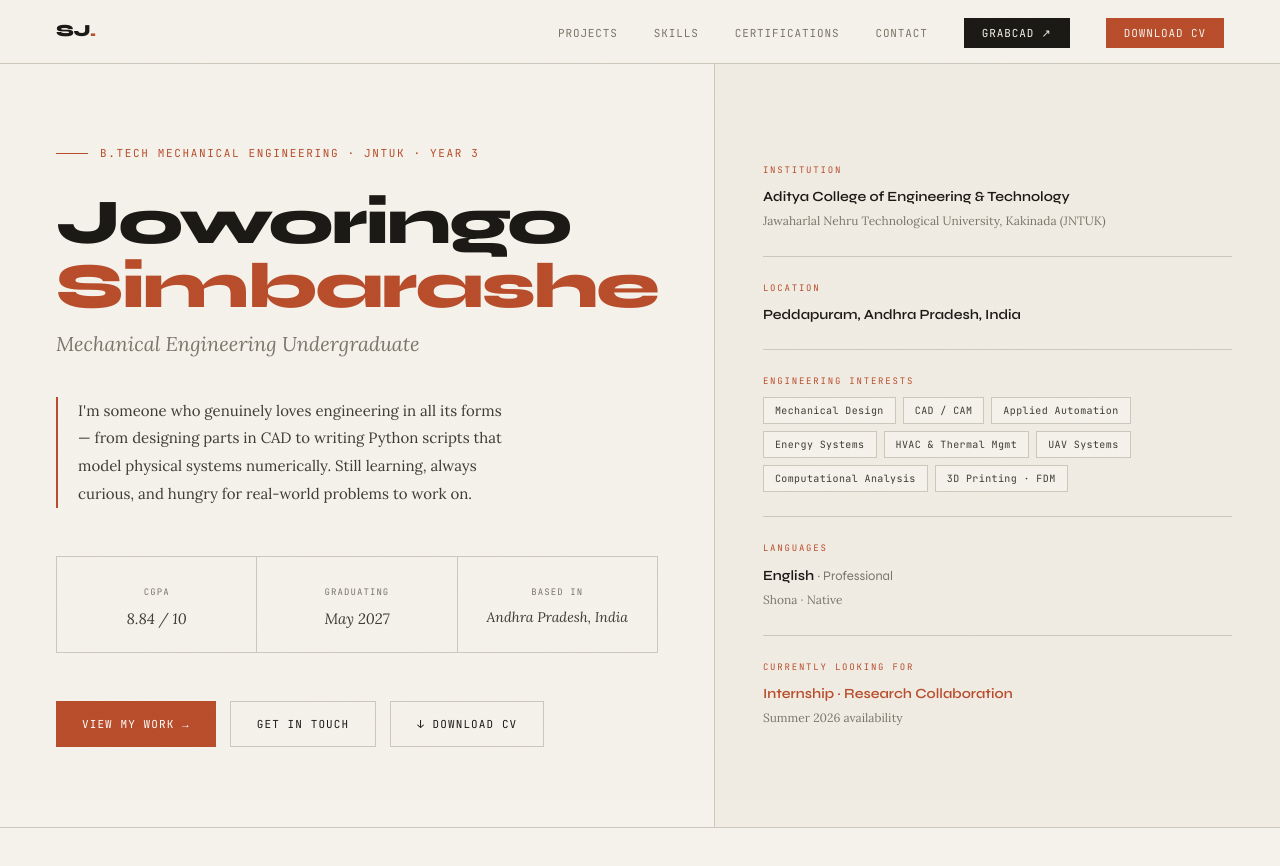
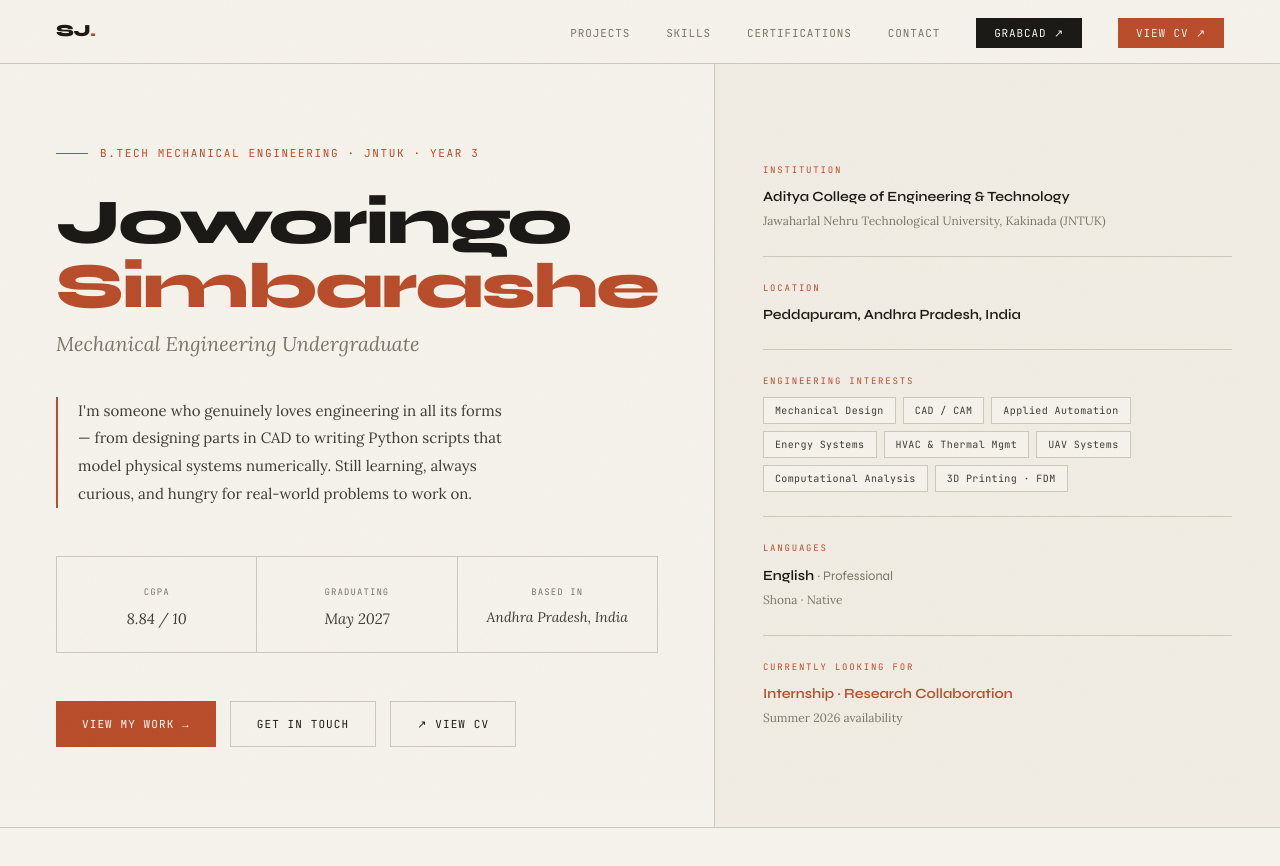
Before and after one commit to Simbarashe25/simbarashejoworingo.github.io, a plain HTML site: page index.html in a window 1280 px wide. Shown: the top 866 px of the page. Drawn offline with Linux system fonts and the light colour scheme.

Commit message:
Update index.html

```diff
--- a/index.html
+++ b/index.html
@@ -561,7 +561,7 @@ footer {
     <li><a href="#certificates">Certifications</a></li>
     <li><a href="#contact">Contact</a></li>
     <li><a href="https://grabcad.com/simbarashe.joworingo-2" target="_blank" class="nav-cta">GrabCAD ↗</a></li>
-    <li><a href="cv.pdf" download class="nav-cta" style="background:var(--accent) !important;">Download CV</a></li>
+    <li><a href="cv.pdf" target="_blank" class="nav-cta" style="background:var(--accent) !important;">View CV ↗</a></li>
   </ul>
 </nav>
 
@@ -585,7 +585,7 @@ footer {
     <div class="hero-actions">
       <a href="#projects" class="btn btn-primary">View My Work →</a>
       <a href="/cdn-cgi/l/email-protection#95fffae2fae7fcfbf2fae6fcf8f7f4e7e6fdf0a3d5f2f8f4fcf9bbf6faf8" class="btn btn-outline">Get in Touch</a>
-      <a href="cv.pdf" download class="btn btn-outline">↓ Download CV</a>
+      <a href="cv.pdf" target="_blank" class="btn btn-outline">↗ View CV</a>
     </div>
   </div>
 
```
